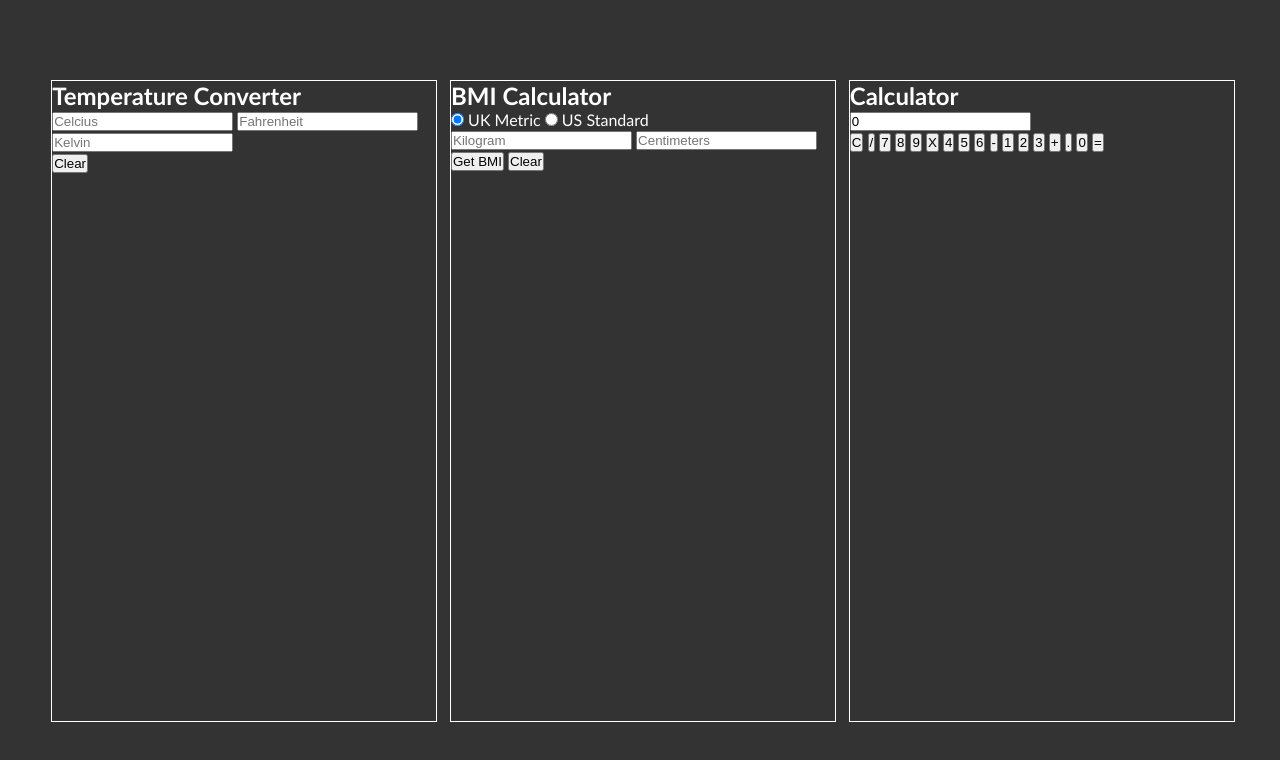
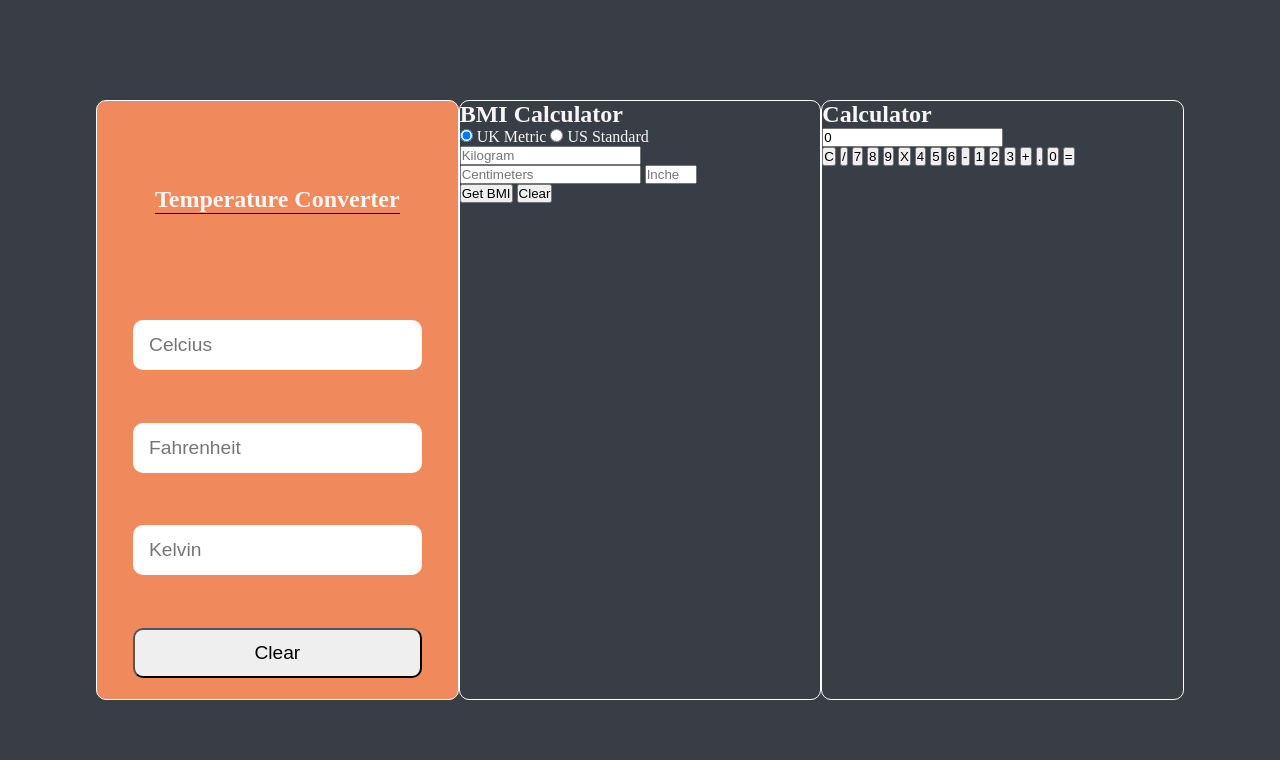
Before and after one commit to Edozie-Nneke/ThreeInOneApp, a plain HTML site: page threeInOne.html in a window 1280 px wide. Drawn offline with Linux system fonts and the light colour scheme.

Commit message:
Added changes to the main.css files, outlinging layout for the app

```diff
--- a/control/calculator.js
+++ b/control/calculator.js
@@ -28,56 +28,5 @@ cancel.addEventListener('click', () => {
   topDisplay.innerHTML = ''
 })
 
-// KEY INPUT
-for (let i = 0; i < calcButton.length; i++) {
-  let specificButton = calcButton[i]
-
-  specificButton.addEventListener('click', e => {
-    const nameOfSign = specificButton.name
-    /** Refractor to use chained if-else blocks to check all
-     * possible outcomes
-     */
-    switch (nameOfSign) {
-      case 'divide':
-        let divide = ''
-        if ([' X ', ' + ', ' - '].indexOf(calcInput.value)) {
-          return
-        } else {
-          divide = `${calcInput.value} /`
-          topDisplay.innerHTML = divide
-        }
-        break
-
-      case 'multiply':
-        let multiply = ''
-        multiply = `${calcInput.value} X`
-        topDisplay.innerHTML = multiply
-        break
-
-      case 'add':
-        let add = ''
-        add = `${calcInput.value} +`
-        topDisplay.innerHTML = add
-        break
-
-      case 'subtract':
-        let subtract = ''
-        subtract = `${calcInput.value} -`
-        topDisplay.innerHTML = subtract
-        break
-
-      default:
-        break
-    }
-    // if(['divide', 'multipy', 'add', 'subtract'].indexOf(nameOfSign) > -1){
-    //     let sign = '';
-    //         sign = `${calcInput.value} / `;
-    //         topDisplay.innerHTML = sign;
-    // }else{
-    if (calcInput.value === '0' && specificButton.value !== '.') {
-      calcInput.value = specificButton.value
-    } else {
-      calcInput.value = calcInput.value + specificButton.value
-    }
-  })
-}
+// KEY ACTIONS
+for (let i = 0; i < calcButton.length; i++) {}
--- a/cssfiles/main.css
+++ b/cssfiles/main.css
@@ -2,62 +2,68 @@
 * {
   margin: 0;
   padding: 0;
+  box-sizing: border-box;
 }
 
 body {
-  font-family: 'Trebuchet MS', 'Lucida Sans Unicode', 'Lucida Grande',
-    'Lucida Sans', Arial, sans-serif;
-  background: #333;
-  color: #fff;
+  background: #393e46;
+  color: #f6f6f6;
   width: 100%;
   height: 100vh;
-  box-sizing: border-box;
+  display: flex; /*using css flex box*/
+  justify-content: center; /*center its contents*/
+  align-items: center;
 }
 
 .container {
-  width: 100%;
-  height: inherit;
+  width: 85%;
   display: flex;
+  justify-content: space-between;
 }
 
 .section {
-  width: 30%;
-  height: 80vh;
+  border: 1px solid white;
+  border-radius: 10px;
+  width: 400px;
+  height: 600px;
 }
 
 /* ============= TEMPERATURE CONVERTER ================ */
 .temp-converter {
-  position: relative;
-  top: 10%;
-  left: 4%;
-  border: 1px solid #fff;
+  background-color: #f08a5d;
+  display: grid;
+  grid-template-columns: 1fr;
 }
 
 .temp-header {
+  border-bottom: 1px solid black;
+  margin: auto;
 }
 
 .input-div {
+  display: grid;
+  grid-template-columns: 1fr;
+  grid-gap: 10px;
 }
 
 .temp-input {
+  width: 80%;
+  height: 50px;
+  border-radius: 10px;
+  border: none;
+  margin: auto;
+  padding-left: 16px;
+  font-size: 1.2rem;
+}
+
+#clear {
+  width: 80%;
+  height: 50px;
+  margin: auto;
+  border-radius: 10px;
+  font-size: 1.2rem;
 }
 
 /* ================== BMI CALCULATOR ================= */
-.bmi-calculator {
-  position: relative;
-  top: 10%;
-  right: -5%;
-  border: 1px solid #fff;
-}
-#heightInInches {
-  display: none;
-}
 
 /* ==================== SIMPLE CALCULATOR ==================*/
-.calculator {
-  position: relative;
-  top: 10%;
-  right: 5%;
-  left: 6%;
-  border: 1px solid #fff;
-}
--- a/threeInOne.html
+++ b/threeInOne.html
@@ -35,8 +35,8 @@
             name="kelvin"
             placeholder="Kelvin"
           />
+          <button id="clear">Clear</button>
         </div>
-        <button id="clear">Clear</button>
       </section>
       <!-- ============================ BMI CALCULATOR ================================ -->
       <section class="section bmi-calculator">
```
